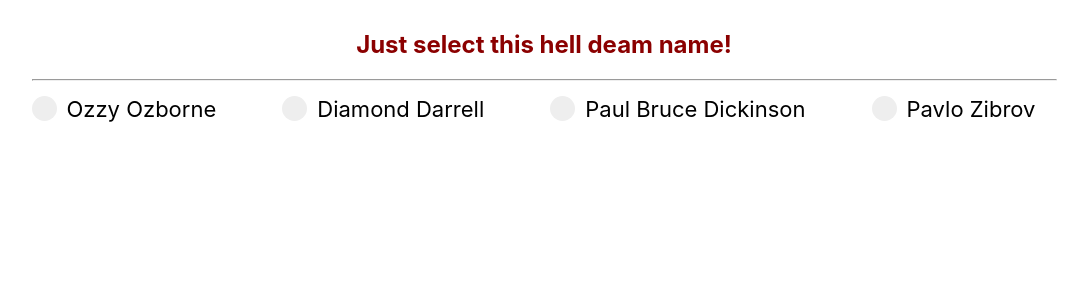
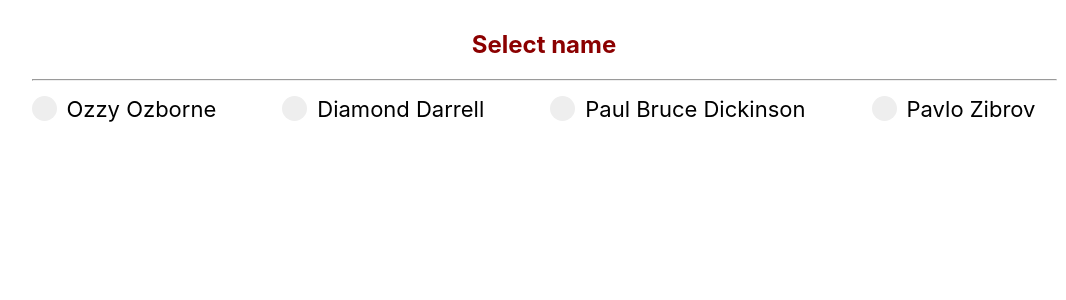
Before and after one commit to Rigii/Questionarie, a React (Create React App) app: page / in a window 1280 px wide. Both pictures are taken after a click on the button "GO!". Shown: the top 300 px of the page, without its empty margins (96-1162 px from the left). Built offline with nearby package versions, Linux system fonts and the light colour scheme.

Commit message:
change localstorage name

```diff
--- a/src/containers/test.jsx
+++ b/src/containers/test.jsx
@@ -1,6 +1,6 @@
 import React, { Component } from 'react'
 import { connect } from 'react-redux'
-import PropTypes from 'prop-types';
+import PropTypes from 'prop-types'
 import TestBody from '../components/test_components/test_body'
 import ArtistNameSelect from '../components/test_components/artist_name'
 import ButtonsPanell from '../components/test_components/buttons_panell'
@@ -20,7 +20,7 @@ class Test extends Component {
         return (
             formState.startTest && !formState.stopTest ?
                 <div className='test_questions test_div'>
-                    <h2>Just select this hell deam name!</h2>
+                    <h2>Select name</h2>
                     <hr className="dividing-line"></hr>
                     <ArtistNameSelect
                         getInitialData={getInitialData}
```
